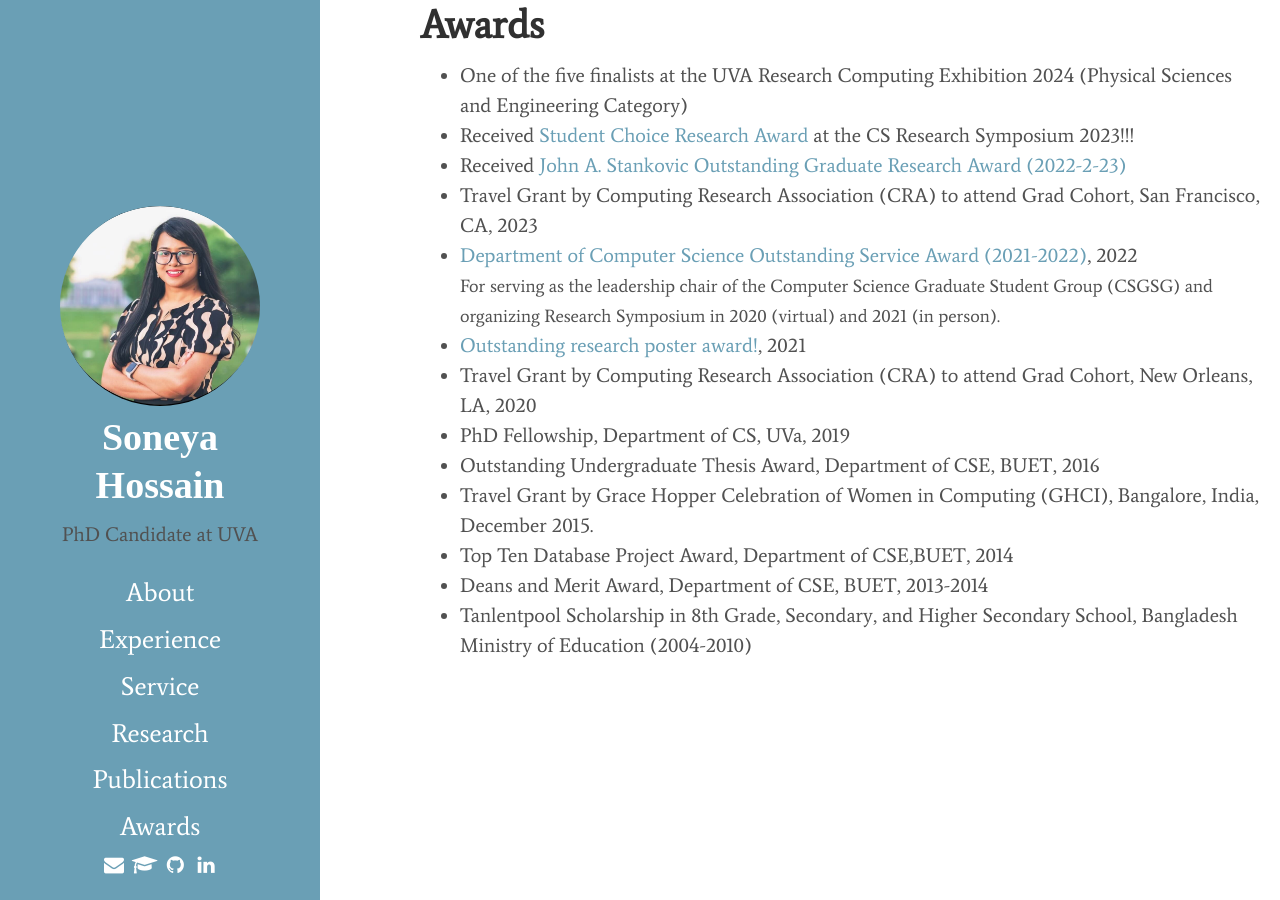
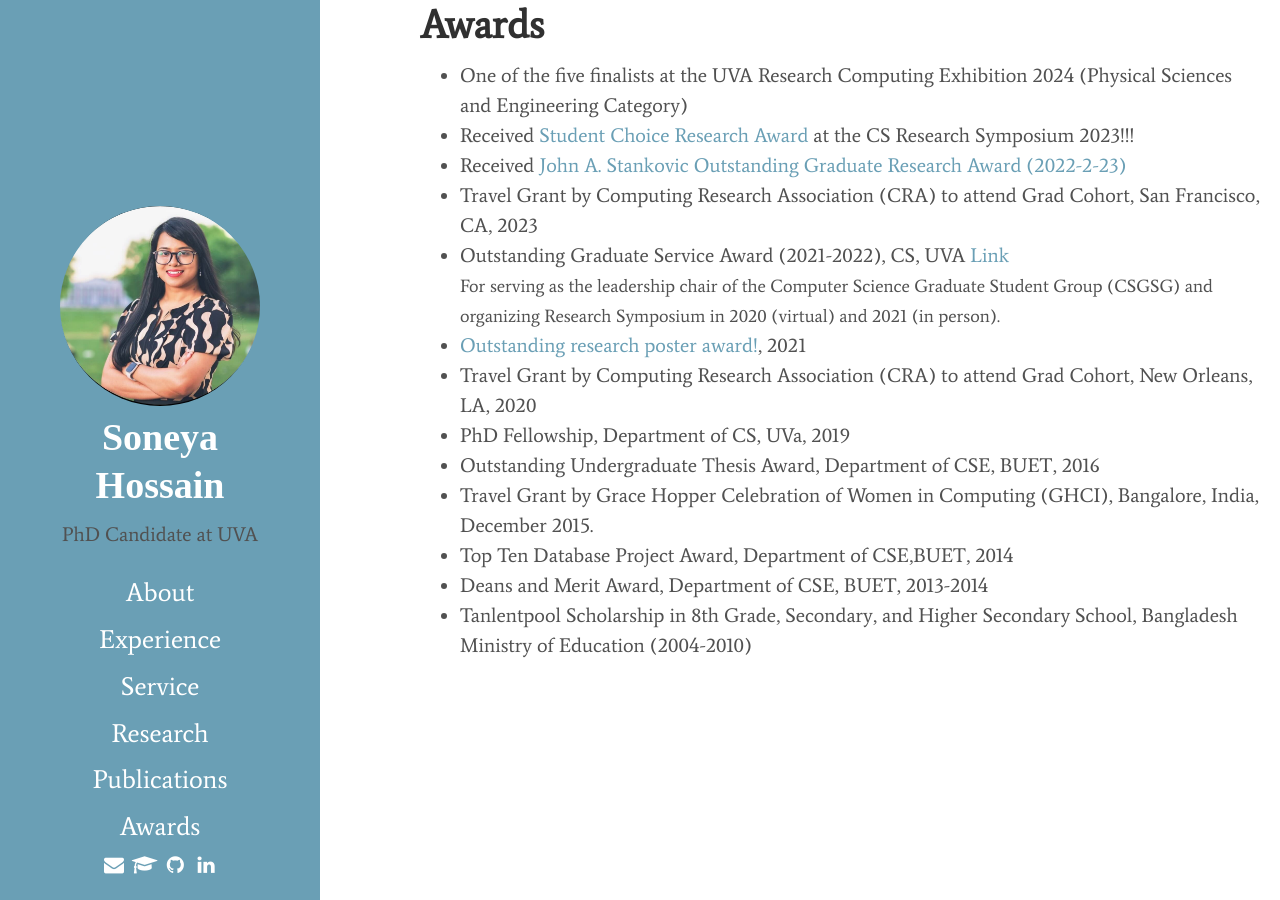
Before and after one commit to soneyahossain/soneyahossain.github.io, a Jekyll site: the page built from awards.md, in a window 1280 px wide. Built offline with Jekyll 4.4.1, drawn with Linux system fonts in a browser that asks for light colours; cached includes are drawn as plain includes.

Commit message:
update awards

```diff
--- a/awards.md
+++ b/awards.md
@@ -6,7 +6,7 @@ title: Awards
 * Received [Student Choice Research Award](https://engineering.virginia.edu/department/computer-science/blogs/2023-cs-research-symposium-highlights) at the CS Research Symposium 2023!!!
 * Received [John A. Stankovic Outstanding Graduate Research Award (2022-2-23)](https://engineering.virginia.edu/department/computer-science/blogs/cs-department-end-year-award-recipients-2022-2023)
 * Travel Grant by Computing Research Association (CRA) to attend Grad Cohort, San Francisco, CA, 2023
-* [Department of Computer Science Outstanding Service Award (2021-2022)](https://engineering.virginia.edu/2021-2022-cs-department-end-year-awards), 2022 <br />
+* Outstanding Graduate Service Award (2021-2022), CS, UVA [Link](https://engineering.virginia.edu/2021-2022-cs-department-end-year-awards)<br />
   <font size = 4 >For serving as the leadership chair of the Computer Science Graduate Student Group (CSGSG) and organizing Research Symposium in 2020 (virtual) and 2021 (in person). </font>
 * [Outstanding research poster award!](https://engineering.virginia.edu/events/2021-fall-cs-research-symposium), 2021
 * Travel Grant by Computing Research Association (CRA) to attend Grad Cohort, New Orleans, LA, 2020
```
